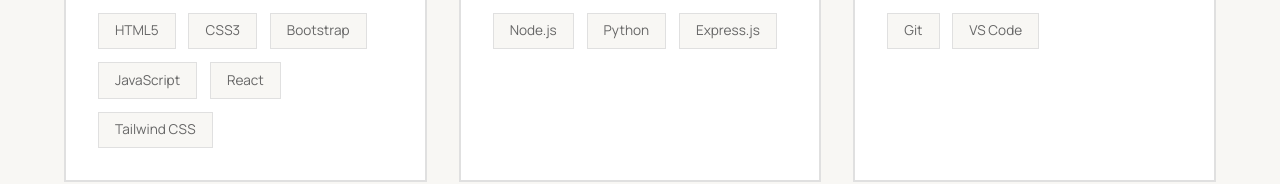
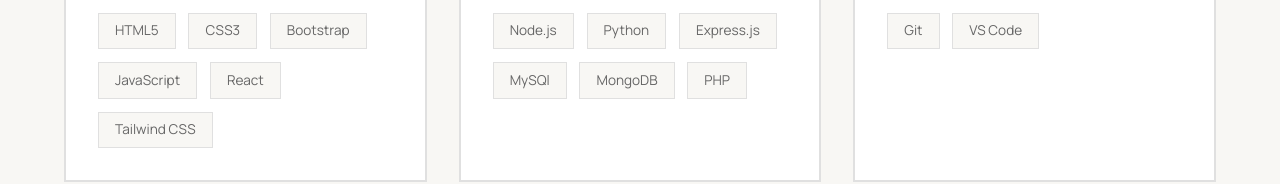
Before and after one commit to abhi20472815-web/Personal-Portfolio, a plain HTML site: page index.html in a window 1280 px wide. Shown: the part 2017-2201 px from the top of the page. Drawn offline with Linux system fonts and the light colour scheme.

Commit message:
Update index.html
Signed-off-by: Abhishek <abhi20472815@gmail.com>

```diff
--- a/index.html
+++ b/index.html
@@ -98,6 +98,9 @@
                     <span class="tag">Node.js</span>
                     <span class="tag">Python</span>
                      <span class="tag">Express.js</span>
+                     <span class="tag">MySQl</span>
+                     <span class="tag">MongoDB</span>
+                     <span class="tag">PHP</span>
 
                 </div>
             </div>
```
